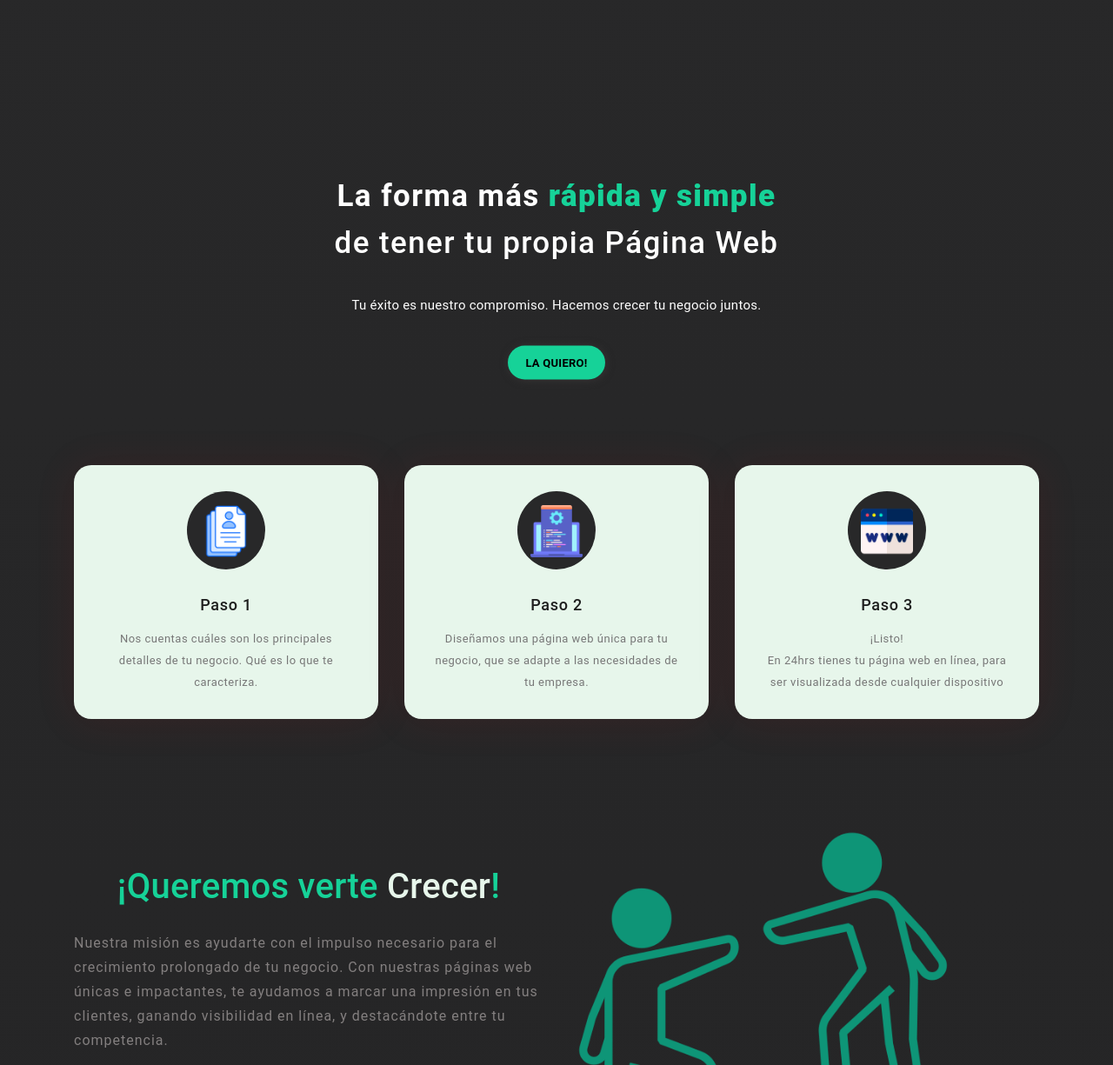
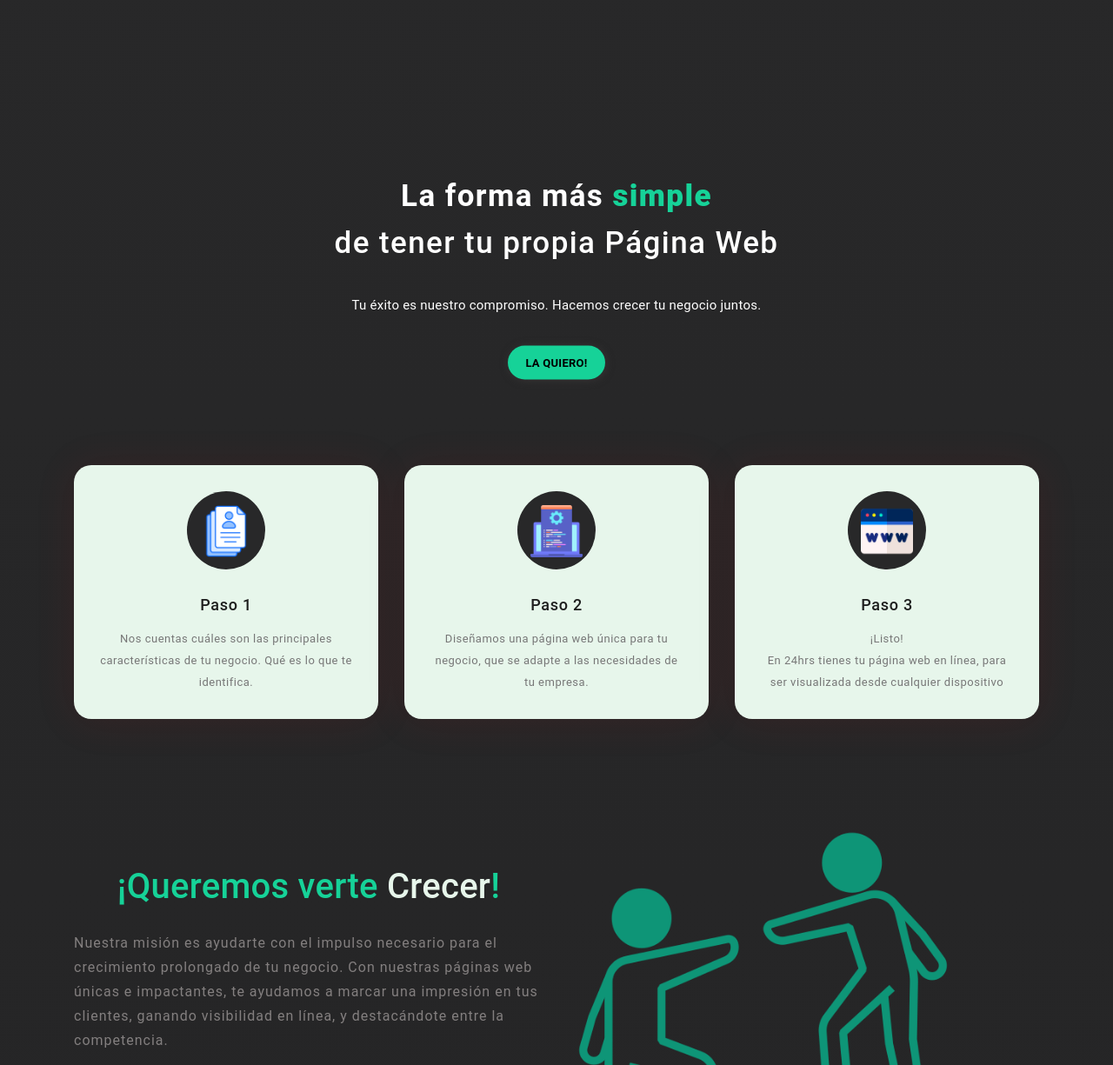
Before and after one commit to taamiserrano/taamiserrano.github.io, a plain HTML site: page indexdipierre.html in a window 1280 px wide. Shown: the part 75-1300 px from the top of the page at 87% size. Drawn offline with Linux system fonts and the light colour scheme.

Commit message:
Update indexdipierre.html

```diff
--- a/indexdipierre.html
+++ b/indexdipierre.html
@@ -75,7 +75,7 @@ https://templatemo.com/tm-535-softy-pinko
             <div class="container">
                 <div class="row"> <!--TAMARA-->
                     <div class="offset-xl-3 col-xl-6 offset-lg-2 col-lg-8 col-md-12 col-sm-12">
-                        <h1><strong>La forma más <span class="color-acento"> <b> rápida y simple</b></span>
+                        <h1><strong>La forma más <span class="color-acento"> <b>simple</b></span>
                             </strong><br>de tener tu propia Página Web</strong></h1>
                         <p>Tu éxito es nuestro compromiso. Hacemos crecer tu negocio juntos.</p>
                         <a href="aa/pagina_de_industrias_4/index.html" class="main-button-slider"><strong>La
@@ -102,8 +102,8 @@ https://templatemo.com/tm-535-softy-pinko
                                     <i><img src="aa/images/forma.png" alt="" class="custom-image"></i>
                                 </div>
                                 <h5 class="features-title">Paso 1</h5> <!--TAMARA-->
-                                <p>Nos cuentas cuáles son los principales detalles de tu negocio.
-                                    Qué es lo que te caracteriza.</p>
+                                <p>Nos cuentas cuáles son las principales características de tu negocio.
+                                    Qué es lo que te identifica.</p>
                             </div>
                         </div>
                         <!-- ***** Features Small Item End ***** -->
@@ -155,7 +155,7 @@ https://templatemo.com/tm-535-softy-pinko
                     <div class="left-text"> <!--TAMARA-->
                         <p>Nuestra misión es ayudarte con el impulso necesario para el crecimiento prolongado de tu
                             negocio. Con nuestras páginas web únicas e impactantes, te ayudamos a marcar una impresión
-                            en tus clientes, ganando visibilidad en línea, y destacándote entre tu competencia.
+                            en tus clientes, ganando visibilidad en línea, y destacándote entre la competencia.
                         </p>
                         <P>Que logres tus metas es nuestra meta.</P>
                     </div>
```
